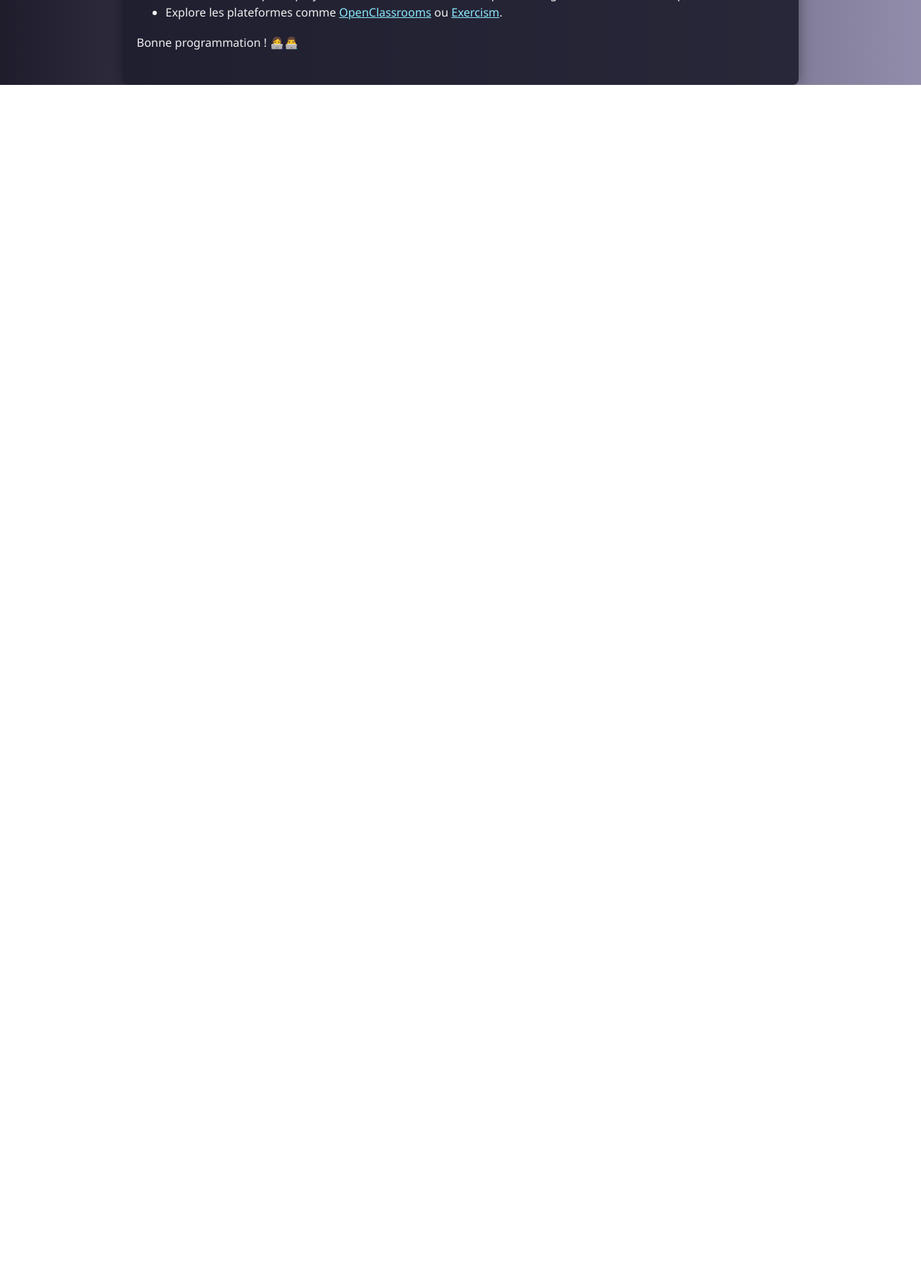
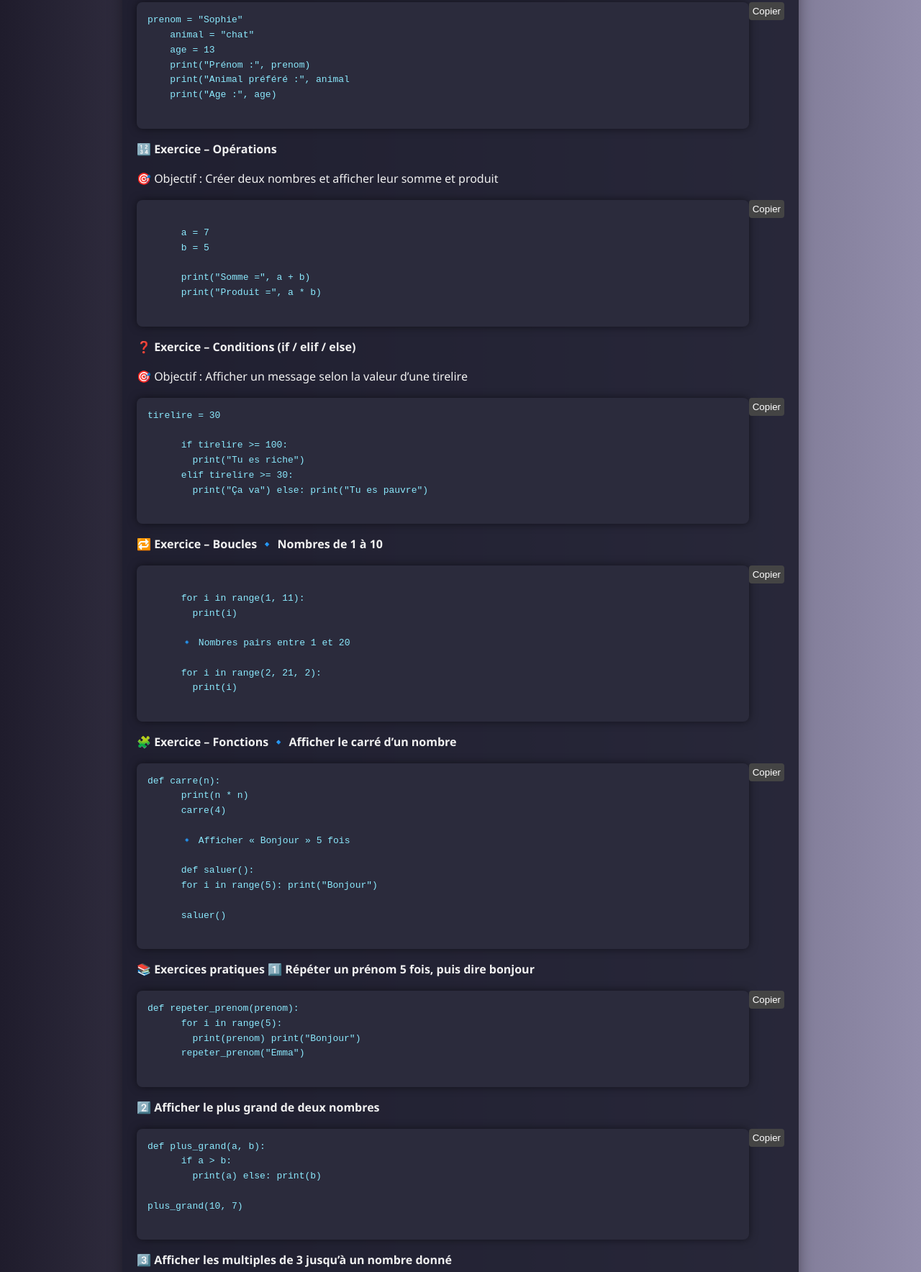
Before and after one commit to loicmichaud/test, a plain HTML site: page index.html in a window 1280 px wide. Shown: the part 5665-7433 px from the top of the page at 72% size. Before the commit the page ends 5783 px from the top, so only its background shows below. Drawn offline with Linux system fonts and the light colour scheme.

Commit message:
Update index.html

````diff
--- a/index.html
+++ b/index.html
@@ -317,6 +317,99 @@ while not trouve:
       <li>Afficher le score final</li>
     </ul>
 
+    <h2><strong>Correction des exercices</strong></h2>
+    <p><strong>Exercice -Les variables</strong></p>
+    <p>🎯 Objectif : Créer 3 variables et les afficher</p>
+    <button onclick="copyCode('code-condition')">Copier</button>
+    <pre><code>prenom = "Sophie"
+    animal = "chat"
+    age = 13
+    print("Prénom :", prenom)
+    print("Animal préféré :", animal
+    print("Age :", age)
+    </code></pre>
+
+    <p><strong>🔢 Exercice – Opérations</strong></p>
+    <p>🎯 Objectif : Créer deux nombres et afficher leur somme et produit</p>
+    <button onclick="copyCode('code-condition')">Copier</button>
+    <pre><code>
+      a = 7
+      b = 5
+
+      print("Somme =", a + b)
+      print("Produit =", a * b)
+    </code></pre>
+
+    <p><strong>❓ Exercice – Conditions (if / elif / else)</strong></p>
+    <p>🎯 Objectif : Afficher un message selon la valeur d’une tirelire</p>
+    <button onclick="copyCode('code-condition')">Copier</button>
+    <pre><code>tirelire = 30
+
+      if tirelire >= 100:
+        print("Tu es riche")
+      elif tirelire >= 30:
+        print("Ça va") else: print("Tu es pauvre")
+    </code></pre>
+
+    <p><strong>🔁 Exercice – Boucles 🔹 Nombres de 1 à 10</strong></p>
+    <button onclick="copyCode('code-condition')">Copier</button>
+    <pre><code>
+      for i in range(1, 11):
+        print(i)
+
+      🔹 Nombres pairs entre 1 et 20
+
+      for i in range(2, 21, 2):
+        print(i)
+    </code></pre>
+
+    <p><strong>🧩 Exercice – Fonctions 🔹 Afficher le carré d’un nombre</strong></p>
+    <button onclick="copyCode('code-condition')">Copier</button>
+    <pre><code>def carre(n):
+      print(n * n)
+      carre(4)
+
+      🔹 Afficher « Bonjour » 5 fois
+
+      def saluer():
+      for i in range(5): print("Bonjour")
+
+      saluer()
+    </code></pre>
+
+    <p><strong>📚 Exercices pratiques 1️⃣ Répéter un prénom 5 fois, puis dire bonjour</strong></p>
+    <button onclick="copyCode('code-condition')">Copier</button>
+    <pre><code>def repeter_prenom(prenom):
+      for i in range(5):
+        print(prenom) print("Bonjour")
+      repeter_prenom("Emma")
+    </code></pre>
+
+    <p><strong>2️⃣ Afficher le plus grand de deux nombres</strong></p>
+    <button onclick="copyCode('code-condition')">Copier</button>
+    <pre><code>def plus_grand(a, b):
+      if a > b:
+        print(a) else: print(b)
+
+plus_grand(10, 7)
+    </code></pre>
+
+    <p><strong>3️⃣ Afficher les multiples de 3 jusqu’à un nombre donné</strong></p>
+    <button onclick="copyCode('code-condition')">Copier</button>
+    <pre><code>def multiples_de_3(nb):
+      for i in range(1, nb + 1):
+        if i % 3 == 0:
+          print(i)
+
+multiples_de_3(20)
+    </code></pre>
+
+    <p><strong>4️⃣ Compter à rebours de 10 à 0</strong></p>
+    <button onclick="copyCode('code-condition')">Copier</button>
+    <pre><code>for i in range(10, -1, -1):
+      print(i)```
+    </code></pre>
+
     <hr />
 
     <!-- Conclusion -->
````
